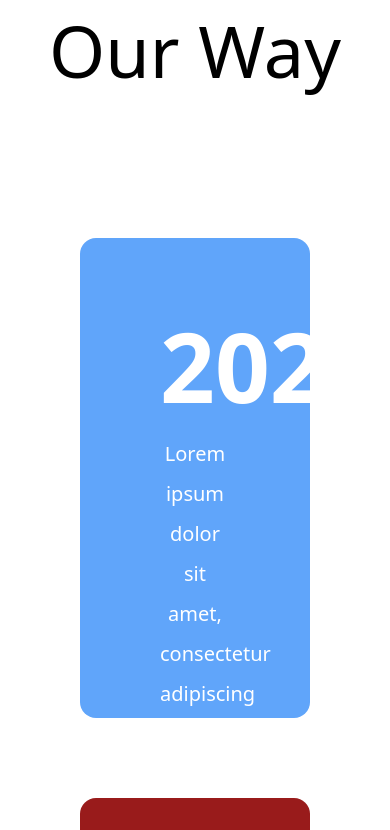
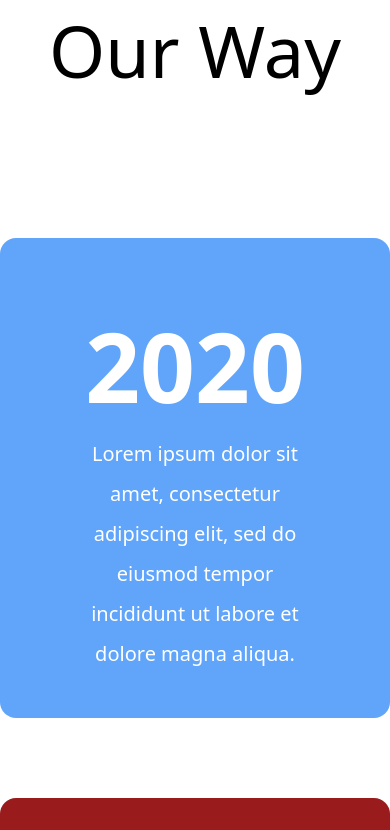
Before and after one commit to yafet-123/Sample_shoping_sample1_frontend, a Next.js app: page / in a window 390 px wide. Shown: the part 3940-4770 px from the top of the page. Built offline with nearby package versions, Linux system fonts and the light colour scheme.

Commit message:
Adding responsive

```diff
--- a/components/OurWay.js
+++ b/components/OurWay.js
@@ -6,7 +6,7 @@ export function OurWay() {
       <h1 className="text-7xl text-black max-w-2xl mx-auto mb-10 text-center font-light">
         Our Way
       </h1>
-      <div className="grid grid-cols-1 lg:grid-cols-3 gap-10 px-20">
+      <div className="grid grid-cols-1 lg:grid-cols-3 gap-10 lg:px-20">
         <div className="bg-blue-400 w-full h-[30rem] rounded-2xl px-20 mt-28">
           <h1 className="text-8xl text-white max-w-2xl mx-auto mb-5 mt-20 text-center font-extrabold">
             2020
```
